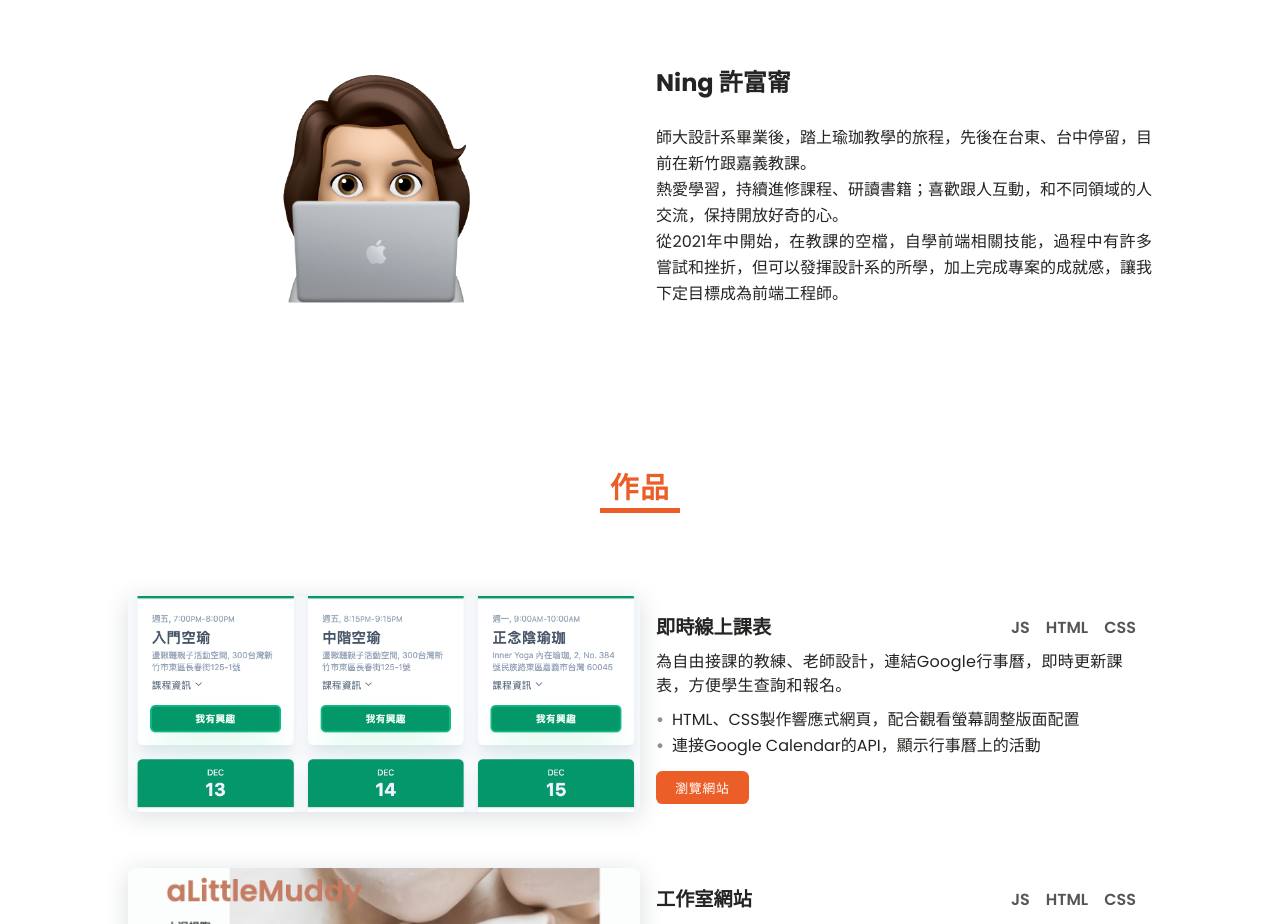
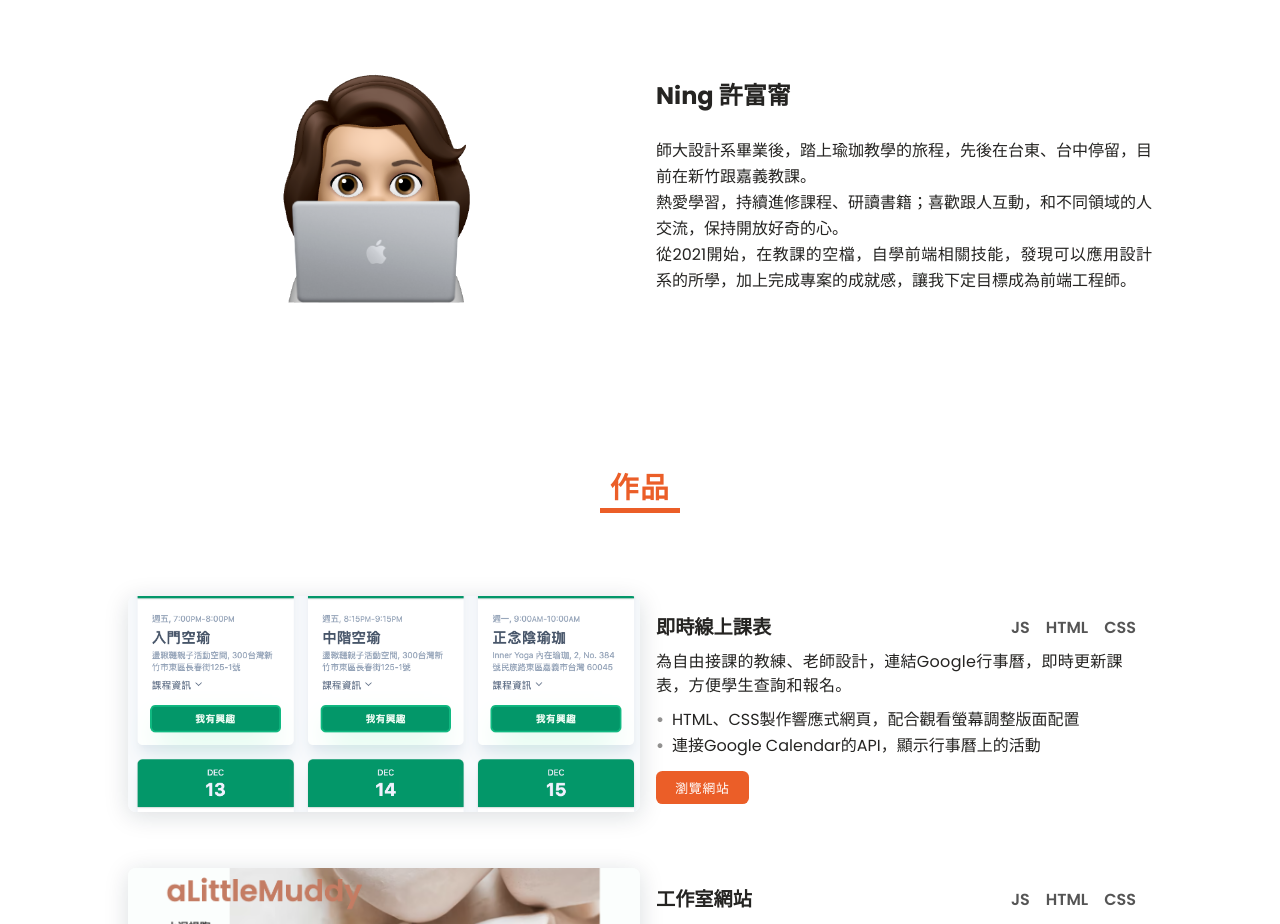
Before and after one commit to fu-ning-hsu/portfolio, a plain HTML site: page index.html in a window 1280 px wide. Shown: the part 980-1904 px from the top of the page. Drawn offline with nearby package versions, Linux system fonts and the light colour scheme.

Commit message:
Update index.html

```diff
--- a/index.html
+++ b/index.html
@@ -99,7 +99,7 @@
 
                 <div>
                     <h2 class="about__subtitle">Ning 許富甯</h2>
-                    <p class="about__text">師大設計系畢業後，踏上瑜珈教學的旅程，先後在台東、台中停留，目前在新竹跟嘉義教課。<br>熱愛學習，持續進修課程、研讀書籍；喜歡跟人互動，和不同領域的人交流，保持開放好奇的心。<br>從2021年中開始，在教課的空檔，自學前端相關技能，過程中有許多嘗試和挫折，但可以發揮設計系的所學，加上完成專案的成就感，讓我下定目標成為前端工程師。</p>
+                    <p class="about__text">師大設計系畢業後，踏上瑜珈教學的旅程，先後在台東、台中停留，目前在新竹跟嘉義教課。<br>熱愛學習，持續進修課程、研讀書籍；喜歡跟人互動，和不同領域的人交流，保持開放好奇的心。<br>從2021開始，在教課的空檔，自學前端相關技能，發現可以應用設計系的所學，加上完成專案的成就感，讓我下定目標成為前端工程師。</p>
                 </div>
             </div>
         </section>
```
